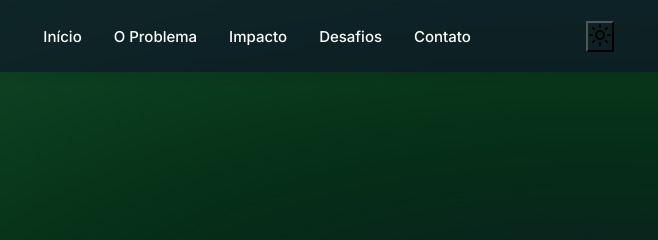
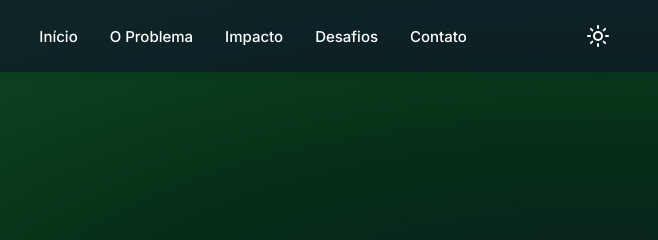
Before and after one commit to alcehub/LandingPage-Cimatecjr, a plain HTML site: page index.html in a window 1280 px wide. Both pictures are taken after a click on the button 900 px from the left and 36 px from the top of the page. Shown: the top 240 px of the page, 301-959 px from the left. Drawn offline with nearby package versions, Linux system fonts and the light colour scheme.

Commit message:
fix: ajustes finais

```diff
--- a/src/css/header.css
+++ b/src/css/header.css
@@ -68,6 +68,22 @@ nav {
 }
 
 .btn-tema {
-    background-color: transparent;
+    background: transparent;
+    border: none;
+    cursor: pointer;
+    padding: 8px;
+    border-radius: 8px;
     color: #000000;
+    display: flex;
+    align-items: center;
+    justify-content: center;
 }
+
+body.dark .btn-tema {
+    color: #ffffff;
+}
+
+body.dark .btn-tema svg {
+    color: #ffffff;
+    stroke: #ffffff;
+}
```
Also changed, not shown: 1 other file.
